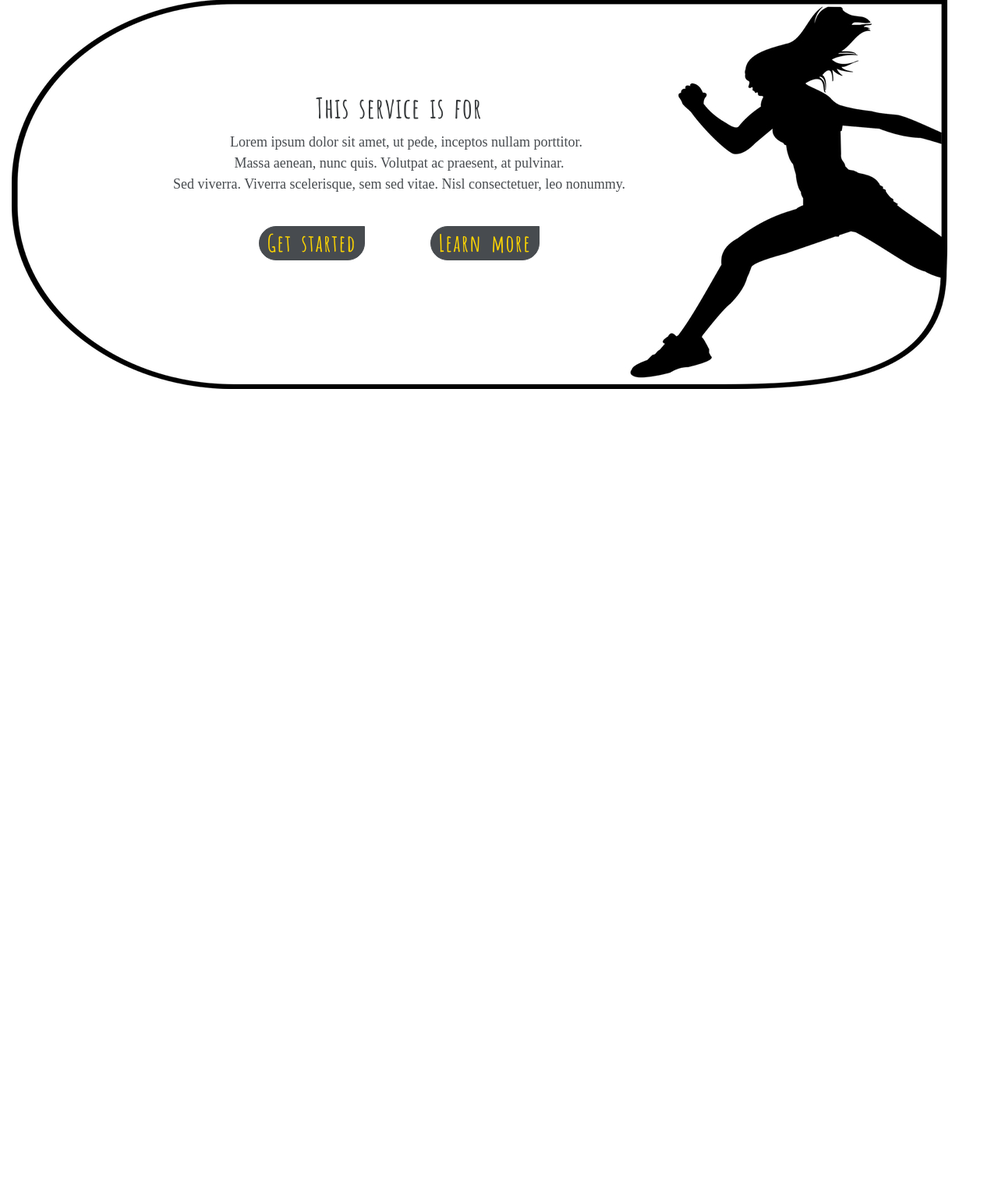
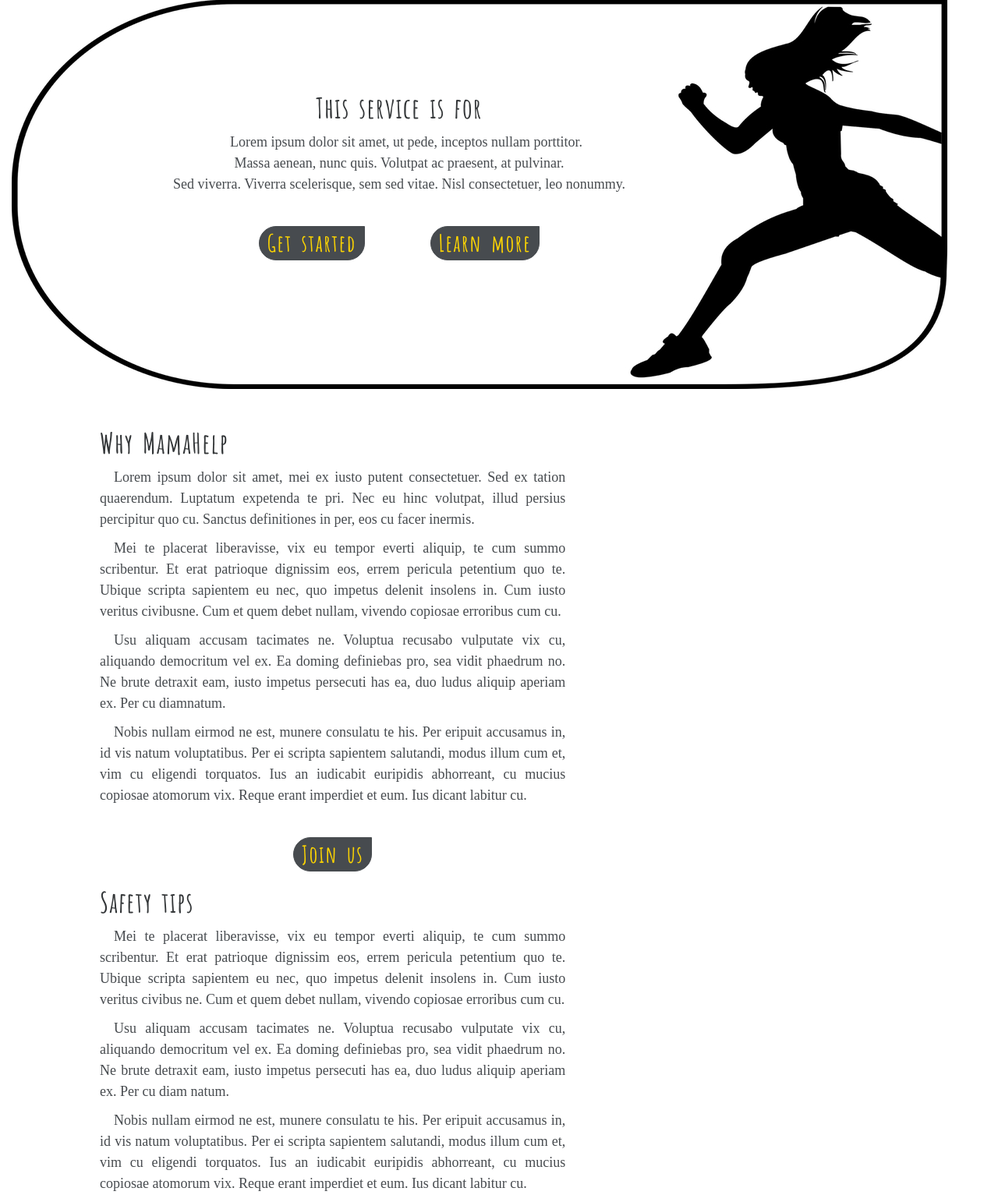
Before and after one commit to Evgeny-Ivanov/mamahelp, a Django app: page / in a window 1280 px wide. Shown: the part 91-1633 px from the top of the page at 78% size. Before the commit the page ends 590 px from the top, so only its background shows below. Run offline with Django 3.2, Linux system fonts and the light colour scheme; some libraries are stand-ins or nearby versions.

Commit message:
Switch to django templates.

```diff
--- a/mh_app/static/mh_app/js/custom.js
+++ b/mh_app/static/mh_app/js/custom.js
@@ -28,10 +28,10 @@
  * regform validation
  */
 regForm = {
-    firstName: [isNotEmpty],
-    lastName: [isNotEmpty],
-    email: [isNotEmpty, isEmail, isEmailExist],
-    nickName: [isNotEmpty],
+    first_name: [isNotEmpty],
+    last_name: [isNotEmpty],
+    email: [isNotEmpty, isEmail],
+    username: [isNotEmpty],
     password: [isNotEmpty],
     confirmPass: [isNotEmpty, isMatchPass]
 };
@@ -92,10 +92,16 @@
     //});
     //return {result: true};
     var request = new XMLHttpRequest();
-    request.open('GET', 'verifyEmail?email=', true);
-    request.send(mail.value);
+    request.open('GET', '/verifyEmail?email=' + mail.value, true);
+    request.send();
+    request.onreadystatechange = function() {
+        if (request.readyState === 4) {
+            if(request.status === 200) {
+                console.log(request.responseText);
+            }
+        }
+    }
 
-    console.log(data);
 }
 
 function isMatchPass(e) {
--- a/mh_app/templates/mh_app/home.html
+++ b/mh_app/templates/mh_app/home.html
@@ -2,6 +2,7 @@
 
 {% block content %}
     {% include 'mh_app/mainimage.html' %}
+{% comment %}continue of mainimage.html{% endcomment %}
     <section class="main-img-content text-center">
         {% if user and not user.is_anonymous %}
             <section id="#btn-help-sch-holder">
@@ -17,6 +18,53 @@
             <button class="btn-custom btn-join-us">Learn more</button>
         {% endif %}
     </section>
+{% comment %}next 3 </div> are end of mainimage.html{% endcomment %}
+    </div>
+    </div>
+    </div>
+    <main>
+        <div class="container-fluid">
+            <div class="row">
+                <div class="col-sm-8 col-md-8 page-content">
+                    {% if user and not user.is_anonymous %}
+                    {% else %}
+                        <h1>Why MamaHelp</h1>
+                        <p class="text-justify">Lorem ipsum dolor sit amet, mei ex iusto putent consectetuer. Sed ex
+                            tation quaerendum. Luptatum expetenda te pri. Nec eu hinc volutpat, illud persius percipitur
+                            quo cu. Sanctus definitiones in per, eos cu facer inermis.</p>
+                        <p class="text-justify">Mei te placerat liberavisse, vix eu tempor everti aliquip,
+                            te cum summo scribentur. Et erat patrioque dignissim eos, errem pericula petentium quo te.
+                            Ubique scripta sapientem eu nec, quo impetus delenit insolens in. Cum iusto veritus civibusne.
+                            Cum et quem debet nullam, vivendo copiosae erroribus cum cu.</p>
+                        <p class="text-justify">Usu aliquam accusam tacimates ne. Voluptua recusabo vulputate vix cu,
+                            aliquando democritum vel ex. Ea doming definiebas pro, sea vidit phaedrum no. Ne brute detraxit
+                            eam, iusto impetus persecuti has ea, duo ludus aliquip aperiam ex. Per cu diamnatum.</p>
+                        <p class="text-justify"> Nobis nullam eirmod ne est, munere consulatu te his. Per eripuit
+                            accusamus in, id vis natum voluptatibus. Per ei scripta sapientem salutandi, modus illum cum et,
+                            vim cu eligendi torquatos. Ius an iudicabit euripidis abhorreant, cu mucius copiosae atomorum
+                            vix. Reque erant imperdiet et eum. Ius dicant labitur cu.</p>
+                        <div class="text-center">
+                            <a class="btn-custom btn-join-us" role="button" href="{% url 'social:begin' 'username' %}">Join us</a>
+                        </div>
+                        <h1>Safety tips</h1>
+                        <p class="text-justify">Mei te placerat liberavisse, vix eu tempor everti aliquip, te cum
+                            summo scribentur. Et erat patrioque dignissim eos, errem pericula petentium quo te.
+                            Ubique scripta sapientem eu nec, quo impetus delenit insolens in. Cum iusto veritus
+                            civibus ne. Cum et quem debet nullam, vivendo copiosae erroribus cum cu.</p>
+                        <p class="text-justify">Usu aliquam accusam tacimates ne. Voluptua recusabo vulputate vix cu,
+                            aliquando democritum vel ex. Ea doming definiebas pro, sea vidit phaedrum no. Ne brute
+                            detraxit eam, iusto impetus persecuti has ea, duo ludus aliquip aperiam ex.
+                            Per cu diam natum.</p>
+                        <p class="text-justify"> Nobis nullam eirmod ne est, munere consulatu te his. Per eripuit
+                            accusamus in, id vis natum voluptatibus. Per ei scripta sapientem salutandi, modus illum
+                            cum et, vim cu eligendi torquatos. Ius an iudicabit euripidis abhorreant, cu mucius
+                            copiosae atomorum vix. Reque erant imperdiet et eum. Ius dicant labitur cu.</p>
+
+                    {% endif %}
+                </div>
+            </div>
+        </div>
+    </main>
 
     {% comment %}<div>
         <h1>Mamahelp</h1>
```
Also changed, not shown: mh_app/templates/mh_app/signup.html (+14 -14 lines).
